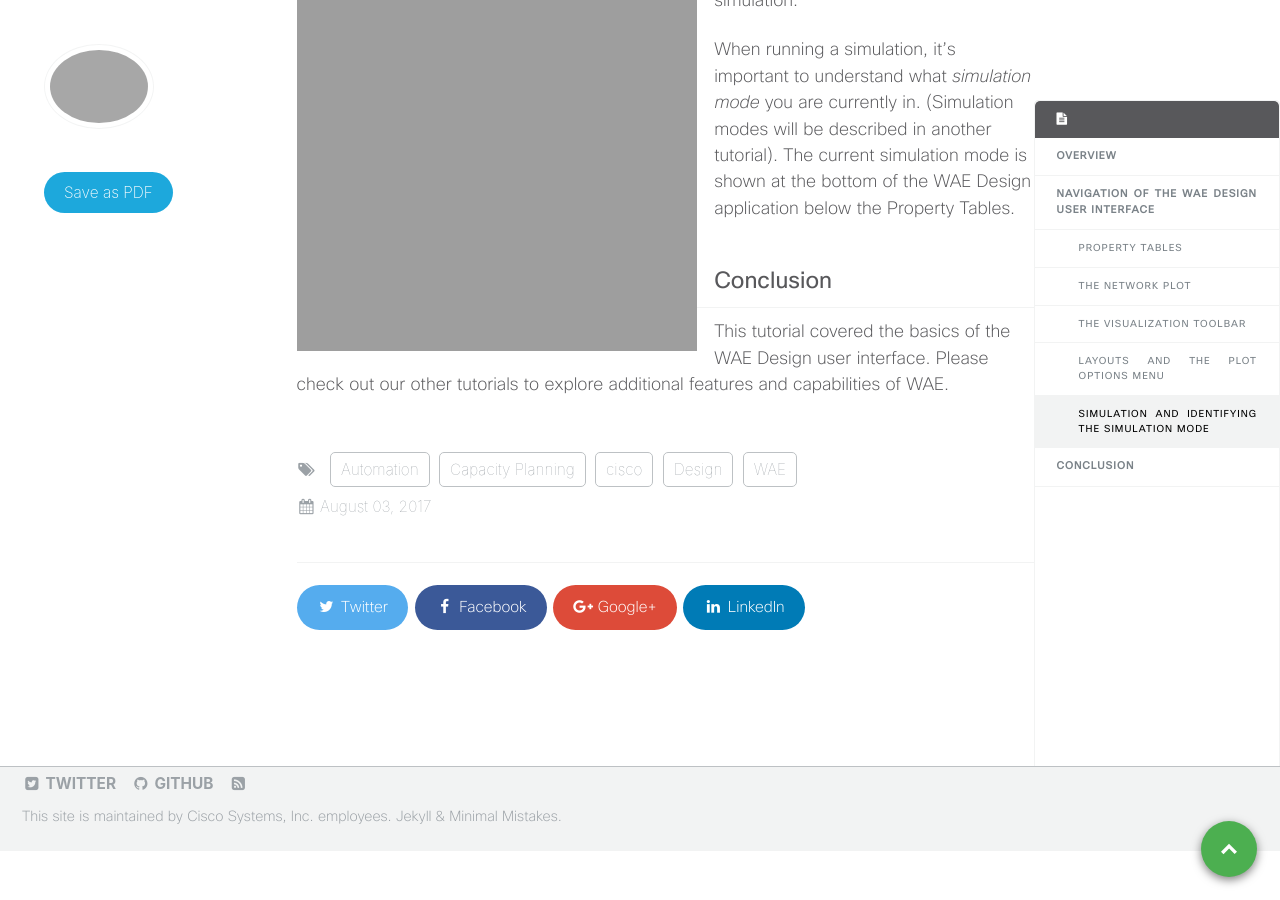
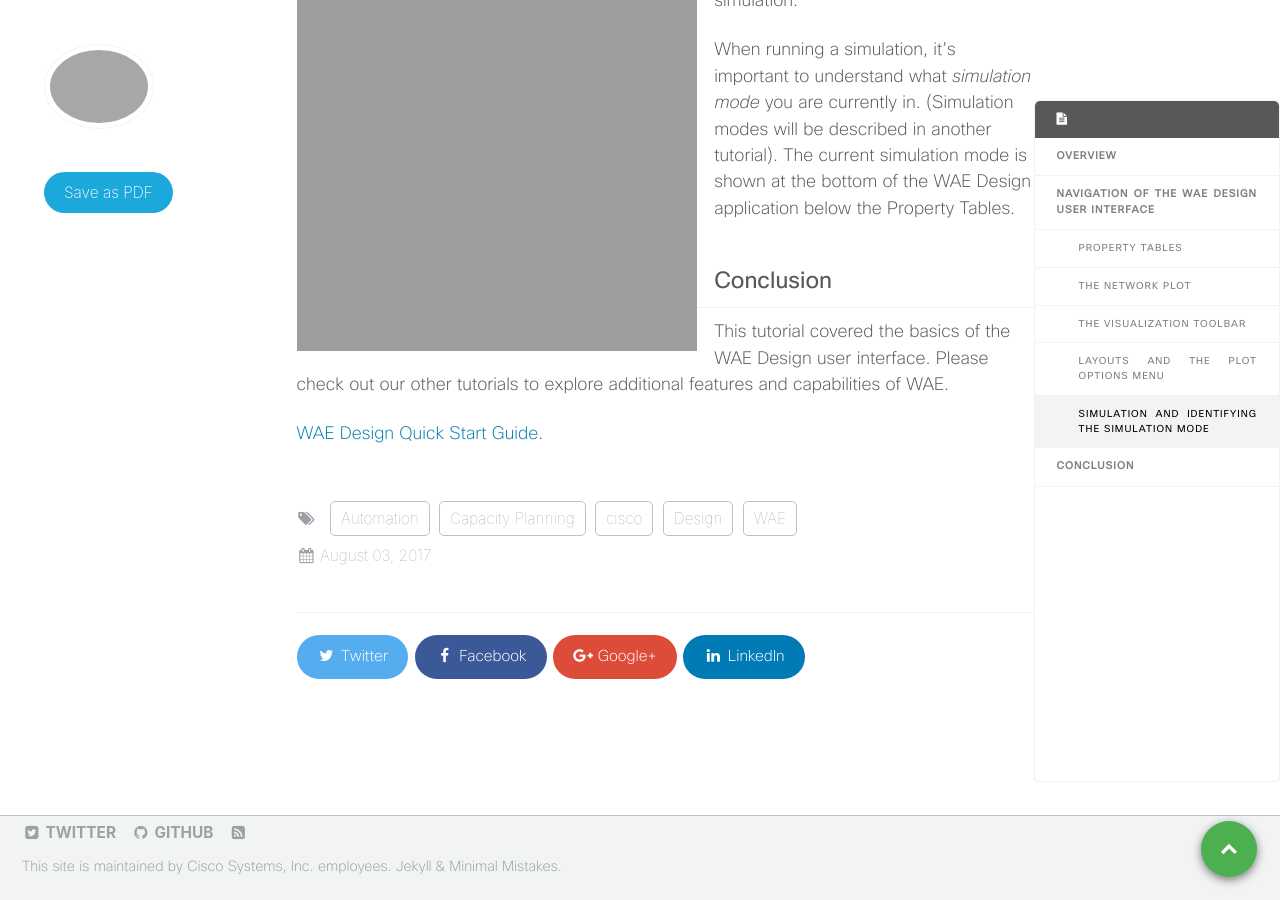
Before and after one commit to xrdocs/automation, a Jekyll site: the page built from _tutorials/2017-08-03-introduction-to-the-wan-automation-engine-wae-design-user-interface.md, in a window 1280 px wide and 900 px high, scrolled down 5020 px. Built offline with Jekyll 4.4.1, drawn with Linux system fonts in a browser that asks for light colours; comment, search, counter and statistics services are not loaded.

Commit message:
Added link to WAE Quick Start Guide on DevNet

```diff
--- a/_tutorials/2017-08-03-introduction-to-the-wan-automation-engine-wae-design-user-interface.md
+++ b/_tutorials/2017-08-03-introduction-to-the-wan-automation-engine-wae-design-user-interface.md
@@ -111,3 +111,5 @@ When running a simulation, it's important to understand what *simulation mode* y
 
 # Conclusion
 This tutorial covered the basics of the WAE Design user interface. Please check out our other tutorials to explore additional features and capabilities of WAE.
+
+[WAE Design Quick Start Guide](https://developer.cisco.com/docs/wan-automation-engine/#!wae-design-quick-start-guide/getting-acquainted-with-wae-design).
```
